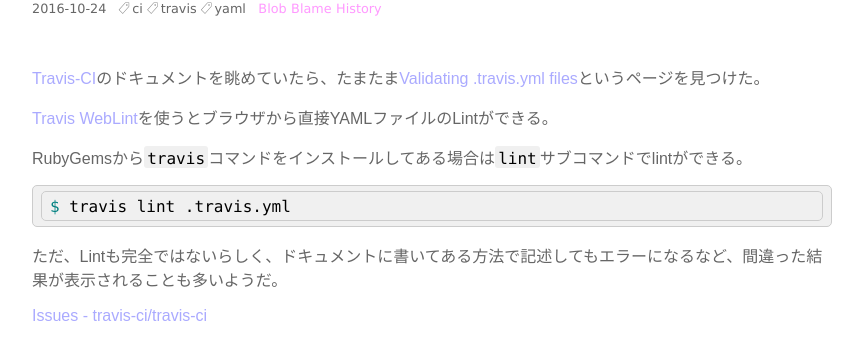
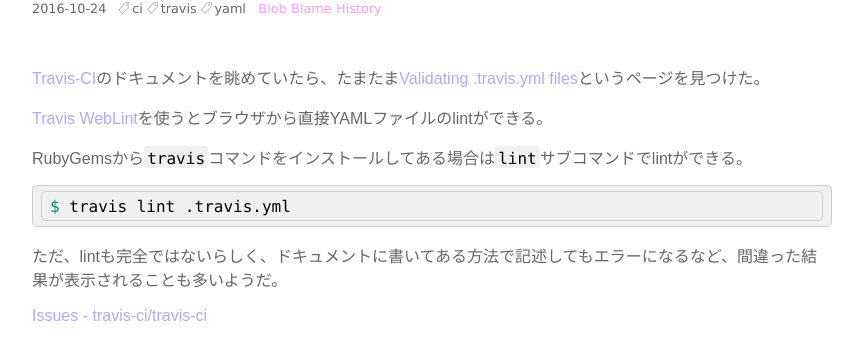
Before and after one commit to chocolateorange/chocolateorange.github.io, a Jekyll site: the page built from _posts/2016/10/2016-10-24-01.md, in a window 1280 px wide. Shown: the part 186-539 px from the top of the page, without its empty margins (208-1071 px from the left). Built offline with Jekyll 4.4.1, drawn with Linux system fonts in a browser that asks for light colours.

````diff
--- a/_posts/2016/10/2016-10-24-01.md
+++ b/_posts/2016/10/2016-10-24-01.md
@@ -4,7 +4,7 @@ title: .travis.ymlのLintをする
 ---
 [Travis-CI](https://travis-ci.org/)のドキュメントを眺めていたら、たまたま[Validating .travis.yml files](https://docs.travis-ci.com/user/travis-lint)というページを見つけた。
 
-[Travis WebLint](http://lint.travis-ci.org/)を使うとブラウザから直接YAMLファイルのLintができる。
+[Travis WebLint](http://lint.travis-ci.org/)を使うとブラウザから直接YAMLファイルのlintができる。
 
 RubyGemsから`travis`コマンドをインストールしてある場合は`lint`サブコマンドでlintができる。
 
@@ -12,6 +12,6 @@ RubyGemsから`travis`コマンドをインストールしてある場合は`lin
 $ travis lint .travis.yml
 ```
 
-ただ、Lintも完全ではないらしく、ドキュメントに書いてある方法で記述してもエラーになるなど、間違った結果が表示されることも多いようだ。
+ただ、lintも完全ではないらしく、ドキュメントに書いてある方法で記述してもエラーになるなど、間違った結果が表示されることも多いようだ。
 
 [Issues - travis-ci/travis-ci](https://github.com/travis-ci/travis-ci/issues?q=lint)
````
